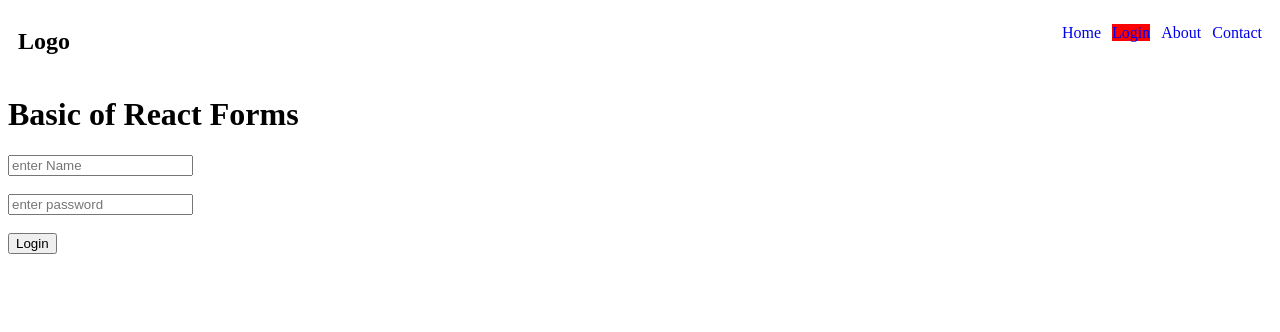
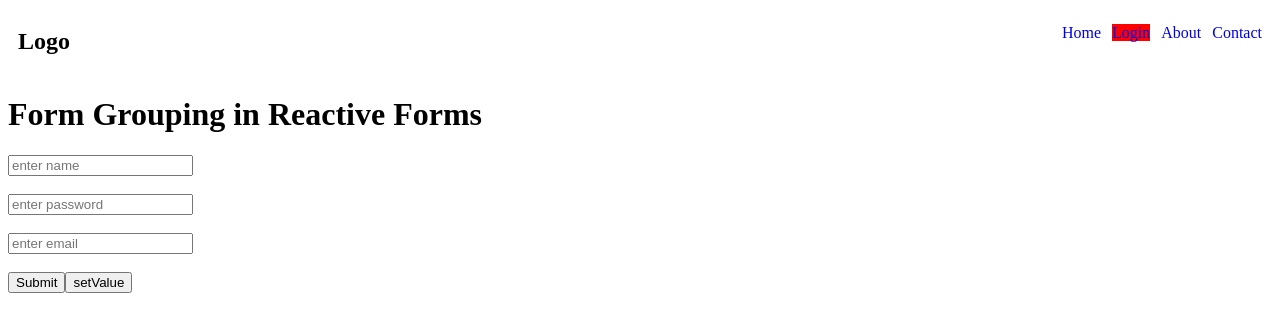
Before and after one commit to DevoScientist/Angular-Routing, an Angular app: page /login in a window 1280 px wide. Shown: the top 332 px of the page. Built offline with nearby package versions, Linux system fonts and the light colour scheme.

Commit message:
FormGroup and FormControl implenmented

```diff
--- a/src/app/login/login.component.html
+++ b/src/app/login/login.component.html
@@ -1,4 +1,4 @@
-<h1>Basic of React Forms</h1>
+<!-- <h1>Basic of React Forms</h1>
 <form action="" method="post">
     <input type="text" placeholder="enter Name" [formControl]="name">
     <br>
@@ -6,6 +6,19 @@
     <input type="text" placeholder="enter password" [formControl]="password">
     <br><br>
     <button type="button" (click)="displayValue()">Login</button>
-    <!-- <h3>{{name.value}}</h3>
+    <button type="button" (click)="setValue()">Set some value</button>
+     <h3>{{name.value}}</h3>
     <h3>{{password.value}}</h3> -->
+<!-- </form> -->
+
+<h1>Form Grouping in Reactive Forms</h1>
+<form [formGroup]="profileForm" (ngSubmit)="onSubmit()">
+    <input type="text" placeholder="enter name" formControlName="name">
+    <br><br>
+    <input type="password" placeholder="enter password" formControlName="password">
+    <br><br>
+    <input type="email" placeholder="enter email" formControlName="email">
+    <br><br>
+    <button>Submit</button>
+    <button (click)="setValue()">setValue</button>
 </form>
--- a/src/app/login/login.component.ts
+++ b/src/app/login/login.component.ts
@@ -1,5 +1,5 @@
 import { Component } from '@angular/core';
-import { FormControl, ReactiveFormsModule } from '@angular/forms';
+import { FormControl, FormGroup, ReactiveFormsModule } from '@angular/forms';
 
 @Component({
   selector: 'app-login',
@@ -9,11 +9,38 @@ import { FormControl, ReactiveFormsModule } from '@angular/forms';
 })
 export class LoginComponent {
 
-  name = new FormControl()
-  password = new FormControl()
+  // name = new FormControl('username') //with default value. otherwise is also fine
+  // password = new FormControl('password')
 
-  displayValue(){
-    console.log(this.name.value, this.password.value);
+  // displayValue(){
+  //   console.log(this.name.value, this.password.value);
+  // }
+
+  // setValue(){
+  //   this.name.setValue('harish')
+  //   this.password.setValue('321456')
+  // }
+
+  profileForm = new FormGroup({
+    name: new FormControl(),
+    password: new FormControl(),
+    email: new FormControl()
+  })
+
+  onSubmit() {
+    console.log("submit is called");
+
+    console.log(this.profileForm.value);
   }
 
+  setValue() {
+    this.profileForm.setValue({
+      name: 'peter',
+      password: "321",
+      email: "peter@test.com"
+    })
+  }
+
+
+
 }
```
